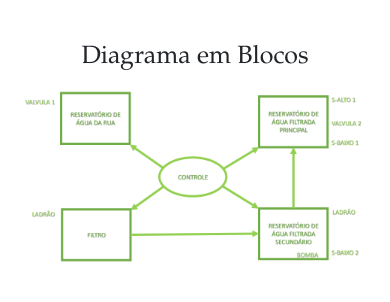
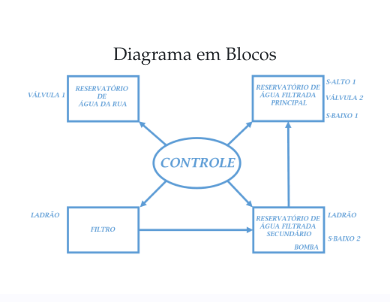
Before and after one commit to iwebwork/LavaJatoProjetoIOT, a PHP site: page / in a window 390 px wide. Shown: the part 845-1147 px from the top of the page. After the commit the page ends 1099 px from the top, so only its background shows below. Run offline with PHP 8.4, Linux system fonts and the light colour scheme.

Commit message:
Ouve alterações na imagem,fonte do titulo da imagem e da organização do conteúdo dentro da pagina

```diff
--- a/nbproject/private/private.xml
+++ b/nbproject/private/private.xml
@@ -2,6 +2,9 @@
 <project-private xmlns="http://www.netbeans.org/ns/project-private/1">
     <editor-bookmarks xmlns="http://www.netbeans.org/ns/editor-bookmarks/2" lastBookmarkId="0"/>
     <open-files xmlns="http://www.netbeans.org/ns/projectui-open-files/2">
-        <group/>
+        <group>
+            <file>file:/C:/wamp/www/lava-jato/public_html/README.md</file>
+            <file>file:/C:/wamp/www/lava-jato/public_html/index.html</file>
+        </group>
     </open-files>
 </project-private>
--- a/public_html/assets/css/home-body.css
+++ b/public_html/assets/css/home-body.css
@@ -1,5 +1,20 @@
 .text-aling{
     text-align: center;
+    font-size: 30px;
+}
+
+@media only screen and (min-width: 600px) and (max-width: 800px) {
+    /* For mobile tables: */
+    .text-aling {
+        font-size: 26px;
+    }
+}
+
+@media only screen and (max-width: 600px) {
+    /* For mobile phones */
+    .text-aling {
+        font-size: 18px;
+    }
 }
 
 .body-corpo-img{
--- a/public_html/index.html
+++ b/public_html/index.html
@@ -60,10 +60,10 @@ and open the template in the editor.
         <!-- OBS: A classe body-img e para afastar o conteudo do topo-->
         <div class="container-fluid body-corpo-img">
             <div class="row">
-                <div class="col-sm-3">
+                <div class="col-sm-1">
 
                 </div>
-                <div class="col-sm-6">
+                <div class="col">
                     <h2>
                         <article>
                             <p>Nosso trabalho está sendo feito com o intuito de ajudar as empresas e residências a reaproveitar água utilizada.</p>
@@ -74,7 +74,7 @@ and open the template in the editor.
                         </article>
                     </h2>
                 </div>
-                <div class="col-sm-3">
+                <div class="col-sm-1">
 
                 </div>
             </div>
@@ -89,14 +89,14 @@ and open the template in the editor.
         <figure>
             <div class="body-img container-fluid">
                 <div class="row">
-                    <div class="col-sm-3">
+                    <div class="col-sm-1">
 
                     </div>
-                    <div class="col-sm-6">
-                        <h1 class="text-aling">Diagrama em Blocos</h1>
-                        <img src="assets/img/Diagrama em Blocos do projeto.png" class="img-responsive"/>
+                    <div class="col">
+                        <div class="text-aling">Diagrama em Blocos</div>
+                        <img src="assets/img/Diagrama de Blocos.png" class="img-responsive"/>
                     </div>
-                    <div class="col-sm-3">
+                    <div class="col-sm-1">
 
                     </div>
                 </div>
@@ -104,7 +104,7 @@ and open the template in the editor.
         </figure>
 
 
-        <!--Inicio da area da Imagem-->
+        <!--Fim da area da Imagem-->
 
         <!--Fim do Corpo-->
 
```
Also changed, not shown: public_html/README.md, public_html/assets/img/Diagrama de Blocos.png (added), public_html/assets/img/Diagrama em Blocos do projeto.png (deleted), 1 other file.
